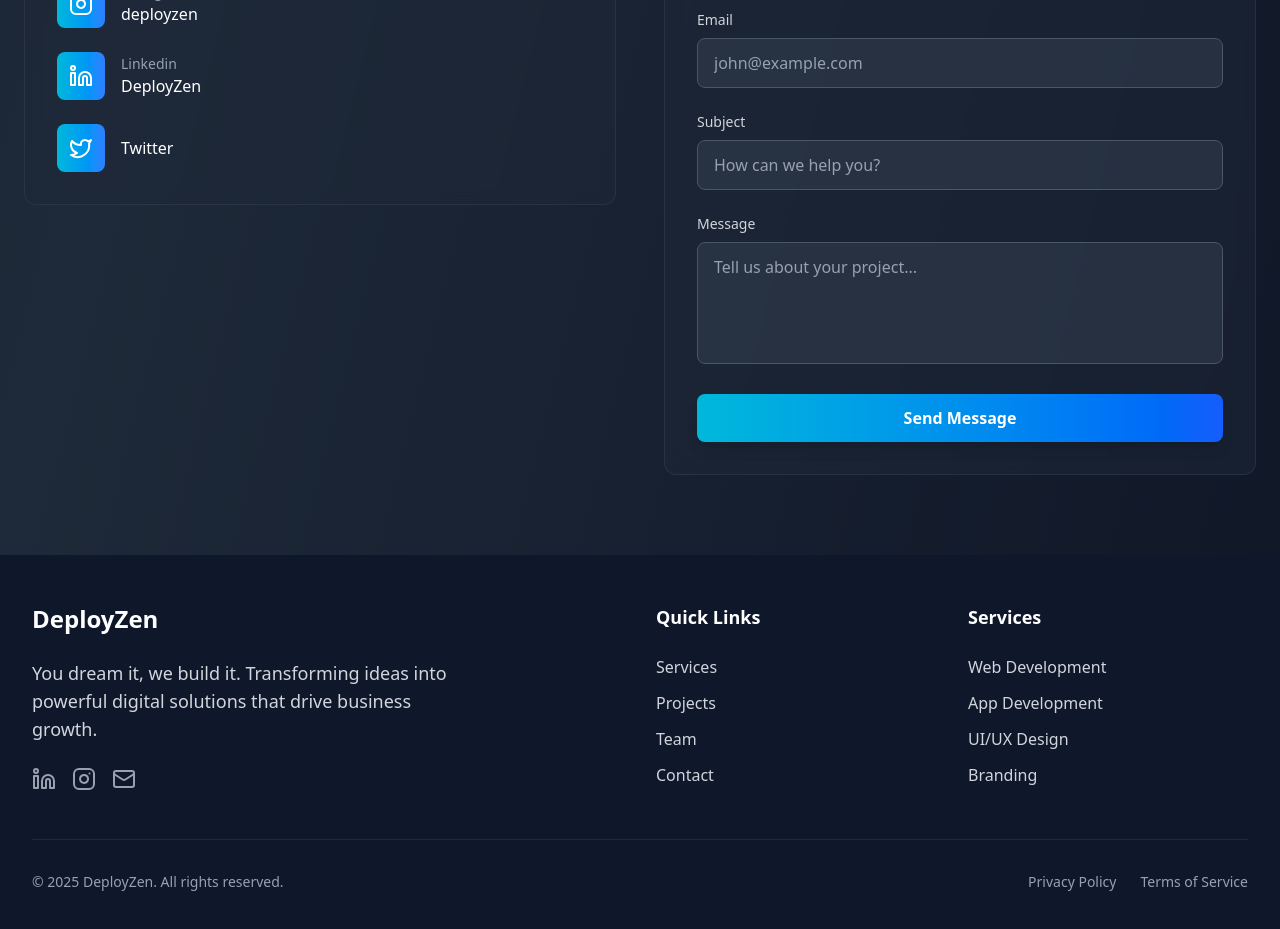
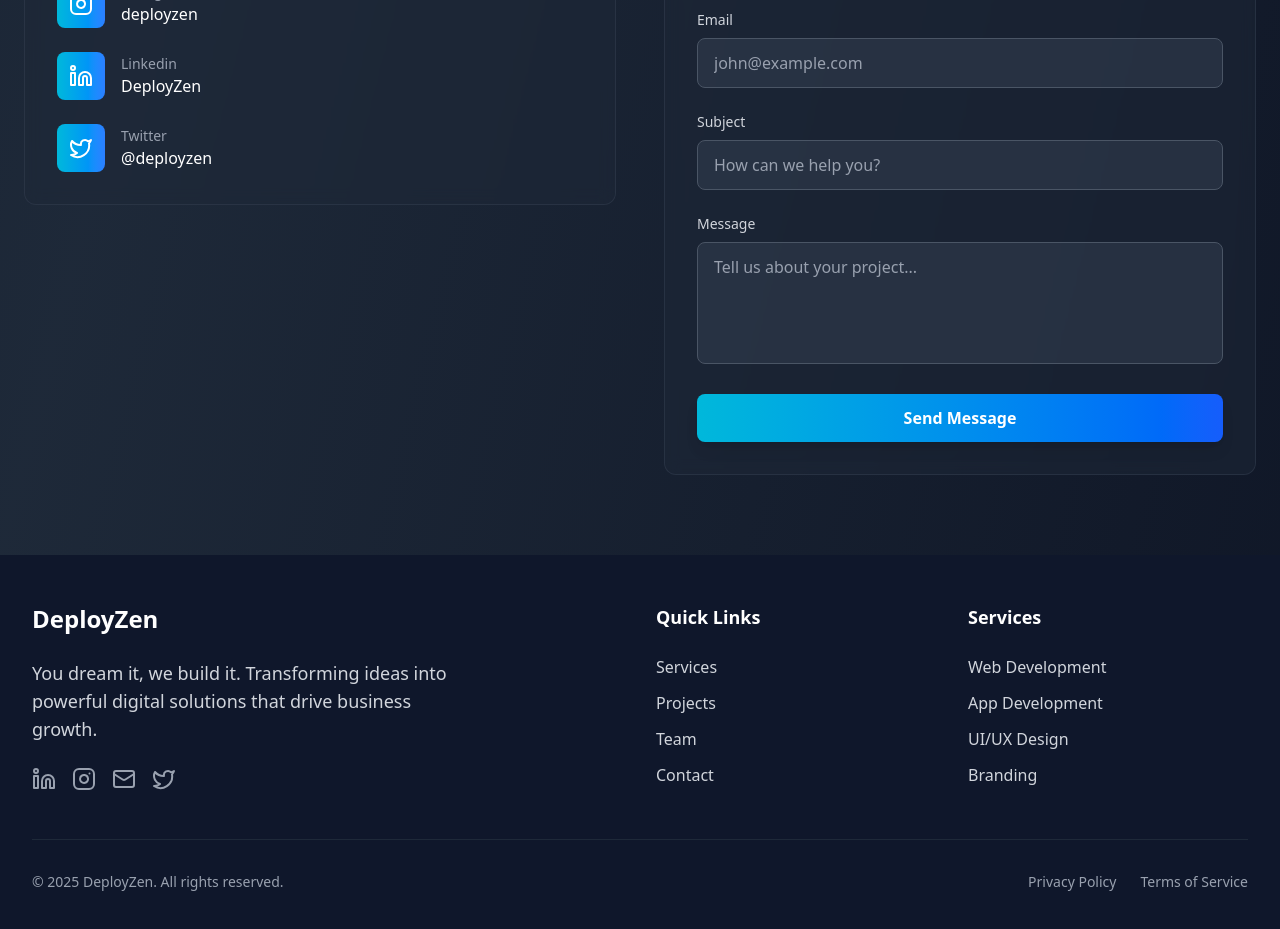
Before and after one commit to piyushtiwari2711/DeployZen, a React (Vite) app: page / in a window 1280 px wide. Shown: the part 4620-5549 px from the top of the page. Built offline with nearby package versions, Linux system fonts and the light colour scheme.

Commit message:
changes in contact section

```diff
--- a/package.json
+++ b/package.json
@@ -37,6 +37,6 @@
     "eslint-plugin-react-hooks": "^5.2.0",
     "eslint-plugin-react-refresh": "^0.4.20",
     "globals": "^16.3.0",
-    "vite": "^7.1.0"
+    "vite": "^7.1.1"
   }
 }
--- a/src/components/ContactSection.jsx
+++ b/src/components/ContactSection.jsx
@@ -53,7 +53,7 @@
                       href="https://www.linkedin.com/company/deployzen2711/"
                       target="_blank"
                       rel="noopener noreferrer"
-                      aria-label="Instagram"
+                      aria-label="Linkedin"
                     >
                       <Linkedin className="w-6 h-6 text-white" />
                     </a>
@@ -65,11 +65,18 @@
                 </div>
                 <div className="flex items-center space-x-4">
                   <div className="w-12 h-12 bg-gradient-to-r from-cyan-500 to-blue-500 rounded-lg flex items-center justify-center">
+                    <a
+                      href="https://x.com/deployzen"
+                      target="_blank"
+                      rel="noopener noreferrer"
+                      aria-label="Twitter"
+                    >
                     <Twitter className="w-6 h-6 text-white" />
+                    </a>
                   </div>
                   <div>
-                    <p className="text-gray-400 text-sm"></p>
-                    <p className="text-white">Twitter</p>
+                    <p className="text-gray-400 text-sm">Twitter</p>
+                    <p className="text-white">@deployzen</p>
                   </div>
                 </div>
               </div>
--- a/src/components/Footer.jsx
+++ b/src/components/Footer.jsx
@@ -1,5 +1,5 @@
 import React from "react";
-import { Linkedin, Github, Mail, Instagram } from "lucide-react";
+import { Linkedin, Github, Mail, Instagram, Twitter } from "lucide-react";
 import { Link as ScrollLink } from "react-scroll";
 
 const Footer = () => {
@@ -35,6 +35,12 @@
                 className="text-gray-400 hover:text-green-400 transition-colors duration-300 transform hover:scale-110"
               >
                 <Mail className="h-6 w-6" />
+              </a>
+               <a
+                href="https://x.com/deployzen"
+                className="text-gray-400 hover:text-green-400 transition-colors duration-300 transform hover:scale-110"
+              >
+                <Twitter className="h-6 w-6" />
               </a>
             </div>
           </div>
```
Also changed, not shown: 1 other file (tests, documents, lock files or other folders).
